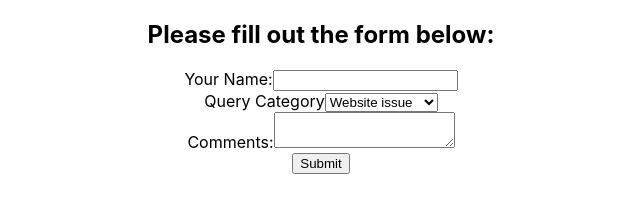
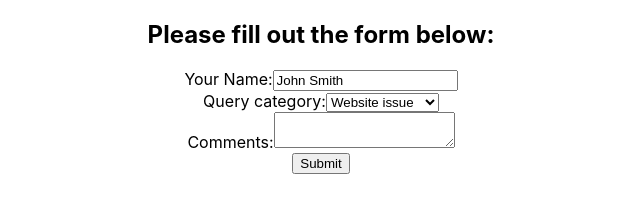
Before and after one commit to alelodato/react, a React (Create React App) app in the folder my-app/: page / in a window 1280 px wide. Shown: the top 224 px of the page, without its empty margins (319-959 px from the left). Built offline with nearby package versions, Linux system fonts and the light colour scheme.

Commit message:
created uncontrolled form

```diff
--- a/my-app/src/App.js
+++ b/my-app/src/App.js
@@ -9,10 +9,11 @@
 import MethodsAsPropsChild from './components/MethodsAsPropsChild';
 import RenderingLists from './components/RenderingLists';
 import ControlledForm from './components/ControlledForm';
+import UncontrolledForm from './components/UncontrolledForm';
 
 function App() {
   return <div className="App">
-      <ControlledForm />
+      <UncontrolledForm />
   </div>;
 }
 
--- /dev/null
+++ b/my-app/src/components/UncontrolledForm.js
@@ -0,0 +1,60 @@
+
+import React, { Component } from 'react'
+
+export class UncontrolledForm extends Component {
+    constructor(props) {
+        super(props)
+        this.inputName = React.createRef();
+        this.inputCategory = React.createRef();
+        this.inputComments = React.createRef();
+    }
+    handleSubmit = (event) => {
+        event.preventDefault();
+        console.log(this.inputName.current.value)
+        console.log(this.inputCategory.current.value)
+        console.log(this.inputComments.current.value)
+    }
+    render() {
+        return (
+            <div>
+                <h2>Please fill out the form below:</h2>
+                <form onSubmit={this.handleSubmit}>
+                    <div>
+                        <label htmlFor="id-name">Your Name:</label>
+                        <input
+                            id="id-name"
+                            name="name"
+                            type="text"
+                            defaultValue="John Smith"
+                            ref={this.inputName}
+                        />
+                    </div>
+                    <div>
+                        <label htmlFor="id-category">Query category:</label>
+                        <select
+                            id="id-category"
+                            name="category"
+                            ref={this.inputCategory}
+                        >
+                            <option value="website">Website issue</option>
+                            <option value="order">Order issue</option>
+                            <option value="general">General inquiry</option>
+
+                        </select>
+                    </div>
+                    <div>
+                        <label htmlFor="id-comments">Comments:</label>
+                        <textarea
+                            id="id-comments"
+                            name="comments"
+                            ref={this.inputComments}
+                        />
+                    </div>
+                    <input type="submit" value="Submit" />
+                </form>
+            </div>
+        )
+    }
+}
+
+export default UncontrolledForm
```
